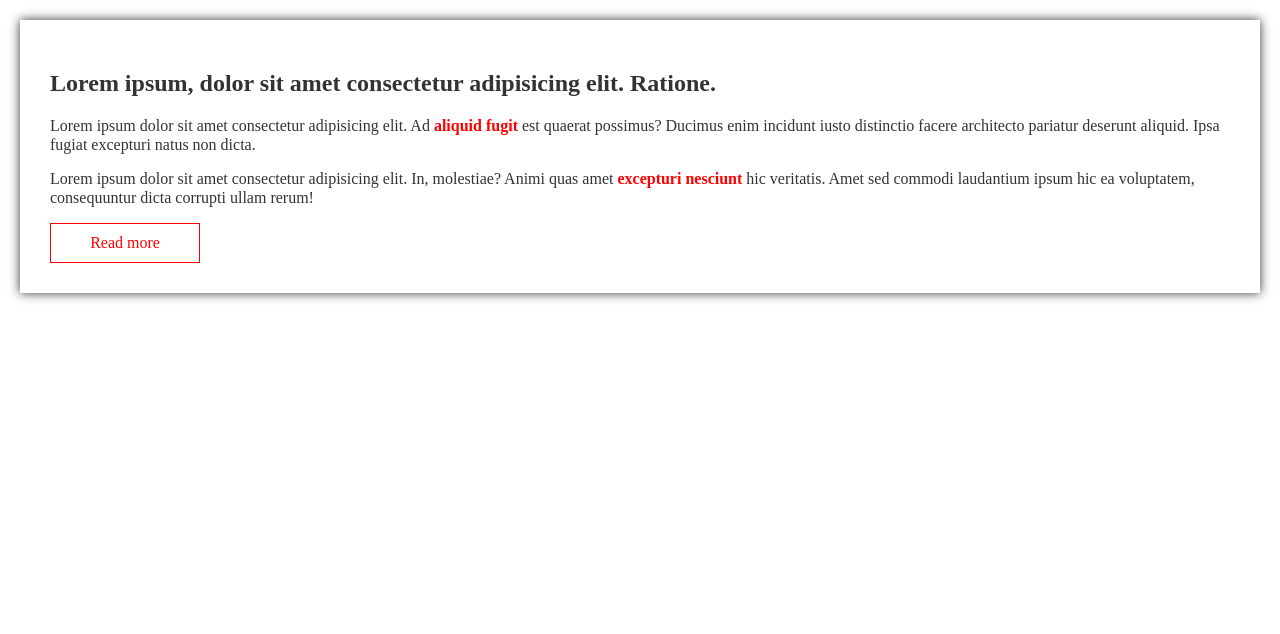
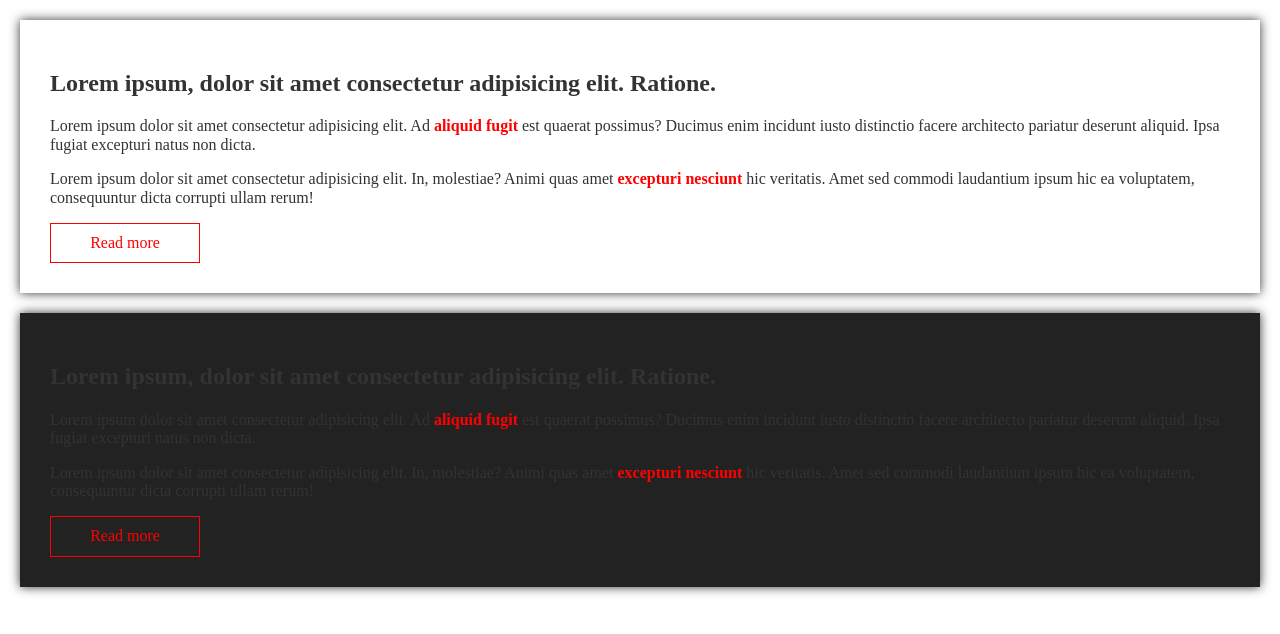
Before and after one commit to RobFyd/practice-in-js, a plain HTML site: page variablesCalcGlobalValuesAll.html in a window 1280 px wide. Drawn offline with nearby package versions, Linux system fonts and the light colour scheme.

Commit message:
:root added

```diff
--- a/css/variablesCalcGlobalValuesAll.css
+++ b/css/variablesCalcGlobalValuesAll.css
@@ -6,20 +6,29 @@ html {
     box-sizing: inherit;
 }
 
+:root {
+    --colorPrimary: red;
+    --colorSecondary: #333;
+}
+
 article {
     margin: 20px;
     padding: 30px;
-    box-shadow: 0 0 10px #333;
+    box-shadow: 0 0 10px var(--colorSecondary);
     color: #333;
 }
 
+.article--dark {
+    background: #222;
+}
+
 .articleImportant {
-    color: red;
+    color: var(--colorPrimary);
 }
 
 .articleMore {
     text-decoration: none;
-    color: red;
+    color: var(--colorPrimary);
     border: 1px solid;
     padding: 10px 20px;
     display: block;
@@ -30,6 +39,6 @@ article {
 }
 
 .articleMore:hover {
-    background: red;
+    background: var(--colorPrimary);
     color: white;
 }
--- a/variablesCalcGlobalValuesAll.html
+++ b/variablesCalcGlobalValuesAll.html
@@ -30,5 +30,11 @@
         <p>Lorem ipsum dolor sit amet consectetur adipisicing elit. In, molestiae? Animi quas amet <strong class="articleImportant">excepturi nesciunt</strong> hic veritatis. Amet sed commodi laudantium ipsum hic ea voluptatem, consequuntur dicta corrupti ullam rerum!</p>
         <a href="" class="articleMore">Read more</a>
     </article>
+    <article class="article--dark">
+        <h2 class="articleHeader">Lorem ipsum, dolor sit amet consectetur adipisicing elit. Ratione.</h2>
+        <p>Lorem ipsum dolor sit amet consectetur adipisicing elit. Ad <strong class="articleImportant">aliquid fugit</strong> est quaerat possimus? Ducimus enim incidunt iusto distinctio facere architecto pariatur deserunt aliquid. Ipsa fugiat excepturi natus non dicta.</p>
+        <p>Lorem ipsum dolor sit amet consectetur adipisicing elit. In, molestiae? Animi quas amet <strong class="articleImportant">excepturi nesciunt</strong> hic veritatis. Amet sed commodi laudantium ipsum hic ea voluptatem, consequuntur dicta corrupti ullam rerum!</p>
+        <a href="" class="articleMore">Read more</a>
+    </article>
   </body>
 </html>
```
